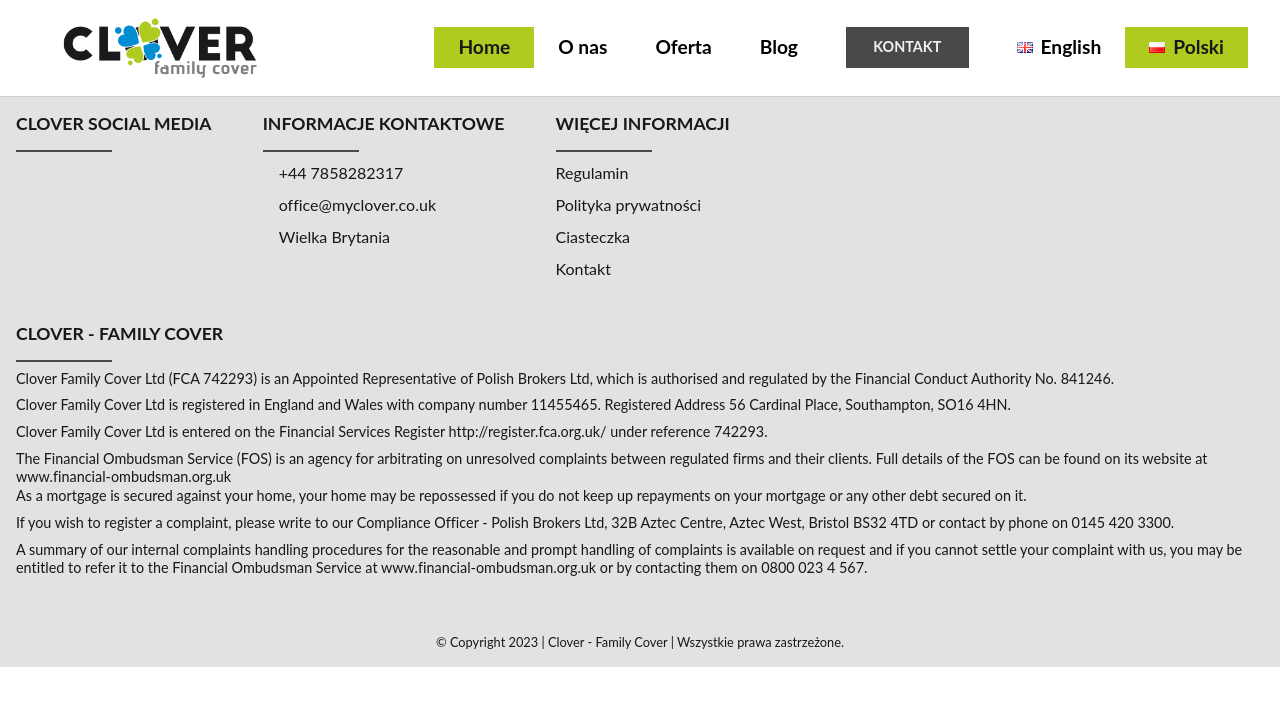
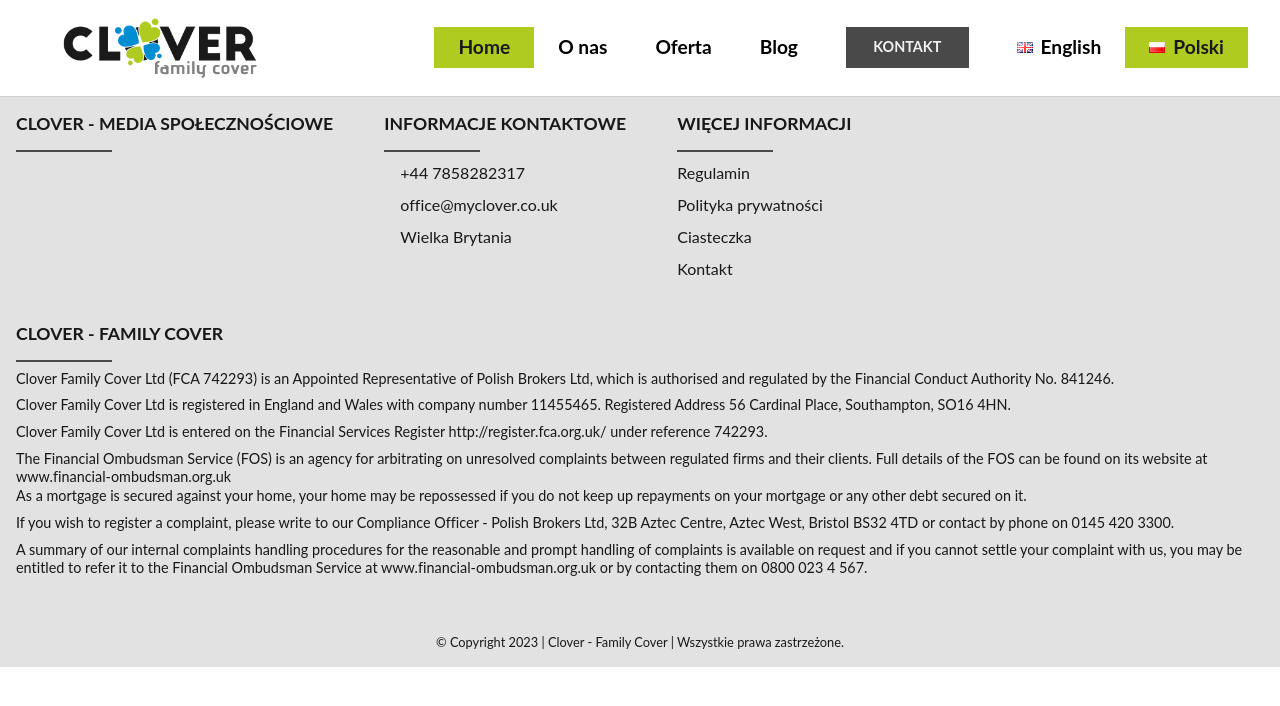
Before and after one commit to TZ-fn/MyClover, a React (Vite) app: page / in a window 1280 px wide. Shown: the top 706 px of the page. Built offline with nearby package versions, Linux system fonts and the light colour scheme; some icons are missing; a web font is replaced by a local one.

Commit message:
feat: add links to the socials

```diff
--- a/src/assets/translations/englishTranslation.ts
+++ b/src/assets/translations/englishTranslation.ts
@@ -13,6 +13,10 @@ const englishTranslation = {
       },
     },
     footer: {
+      cloverSocials: "Clover - Social Media",
+      socialsFacebookLink: "Visit us on Facebook.",
+      socialsTwitterLink: "",
+      socialsEmail: "Send us an e-mail.",
       contactInformation: "Contact information",
       country: "United Kingdom",
       moreInformation: "More informations",
--- a/src/assets/translations/polishTranslation.ts
+++ b/src/assets/translations/polishTranslation.ts
@@ -13,6 +13,10 @@ const polishTranslation = {
       },
     },
     footer: {
+      cloverSocials: "Clover - Media społecznościowe",
+      socialsFacebookLink: "Odwiedź nas na Facebooku.",
+      socialsTwitterLink: "",
+      socialsEmail: "Wyslij nam email.",
       contactInformation: "Informacje kontaktowe",
       country: "Wielka Brytania",
       moreInformation: "Więcej informacji",
--- a/src/components/Footer/Footer.tsx
+++ b/src/components/Footer/Footer.tsx
@@ -11,16 +11,25 @@ function Footer() {
       <div className={styles.innerWrapper}>
         <div className={styles.info}>
           <div className={styles.links}>
-            <h3 className={styles.sectionHeader}>Clover Social Media</h3>
+            <h3 className={styles.sectionHeader}>{translation.layout.footer.cloverSocials}</h3>
             <ul className={styles.socialsList}>
               <li className={styles.sectionListItem}>
-                <FaSquareFacebook />
+                <a href="https://www.facebook.com/cloverfamilycover/">
+                  <FaSquareFacebook />
+                  <span className="visually-hidden">{translation.layout.footer.socialsFacebookLink}</span>
+                </a>
               </li>
               <li className={styles.sectionListItem}>
-                <FaSquareTwitter />
+                <a href="/">
+                  <FaSquareTwitter />
+                  <span className="visually-hidden">{translation.layout.footer.socialsTwitterLink}</span>
+                </a>
               </li>
               <li className={styles.sectionListItem}>
-                <FaSquareEnvelope />
+                <a href="mailto:office@myclover.co.uk">
+                  <FaSquareEnvelope />
+                  <span className="visually-hidden">{translation.layout.footer.socialsEmail}</span>
+                </a>
               </li>
             </ul>
           </div>
```
